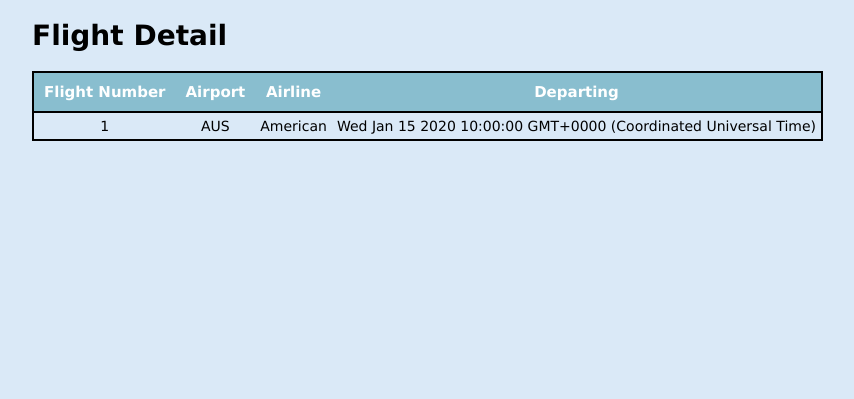
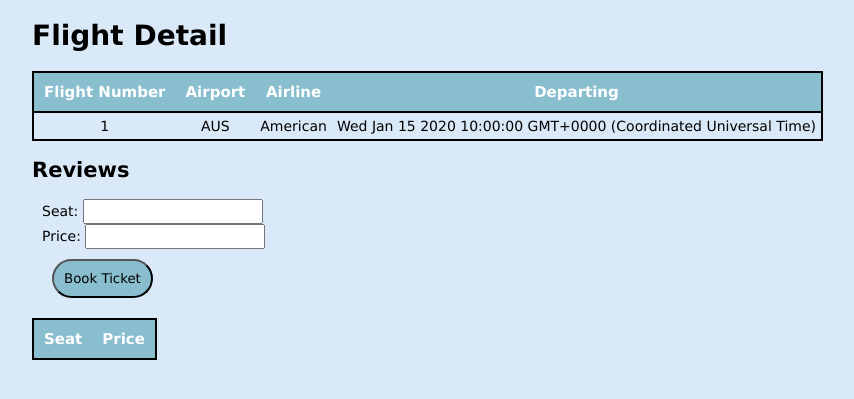
Before and after one commit to alldayoday/mongoose-flights, a Node server app: page /flights/600000000000000000000001 in a window 1280 px wide. Shown: the part 74-473 px from the top of the page, without its empty margins (26-880 px from the left). Run offline with Node 20, Linux system fonts and the light colour scheme; tables that the repository leaves empty hold one stand-in row (values such as "Sample post"); lists and menus that the app fills with data are empty; some libraries are stand-ins or nearby versions.

Commit message:
adding tickets

```diff
--- a/controllers/flights.js
+++ b/controllers/flights.js
@@ -48,9 +48,20 @@ function show(req, res) {
   })
 }
 
+function createTicket(req,res){
+    Flight.findById(req.params.id, function(err, flight) {
+      flight.tickets.push(req.body)
+      flight.save(function(err) {
+        res.redirect(`/flights/${flight._id}`)
+      })
+    })
+}
+
+
 export {
   newFlight as new,
   create,
   index,
   show,
+  createTicket,
 }
--- a/routes/flights.js
+++ b/routes/flights.js
@@ -6,6 +6,7 @@ router.get('/', flightsCtrl.index)
 router.get('/new', flightsCtrl.new)
 router.post('/', flightsCtrl.create)
 router.get('/:id', flightsCtrl.show)
+router.post('/:id/tickets', flightsCtrl.createTicket)
 
 
 export {
--- a/views/flights/show.ejs
+++ b/views/flights/show.ejs
@@ -31,6 +31,36 @@
     <td><%= flight.departs %></td>
 </tbody>
 </table>
+  <h2>Reviews</h2>
+  <form
+    id="add-ticket-form"
+    action="/flights/<%= flight._id %>/tickets"
+    method="POST"
+  >
+  <label>Seat:
+    <input type="text" name="seat" required pattern="[A-F][1-9]\d?">
+  </label><br>
+  <label>Price:
+    <input type="text" name="price">
+  </label><br>
+    <button type="submit">Book Ticket</button>
+  </form>
+    <table>
+      <thead>
+        <tr>
+          <th>Seat</th>
+          <th>Price</th>
+        </tr>
+      </thead>
+      <tbody>
+        <% flight.tickets.forEach(function(ticket) { %>
+          <tr>
+            <td><%= ticket.seat %></td>
+            <td><%= ticket.price %></td>
+          </tr>
+        <% }) %>
+      </tbody>
+    </table>
 </main>
 </body>
 </html>
```
